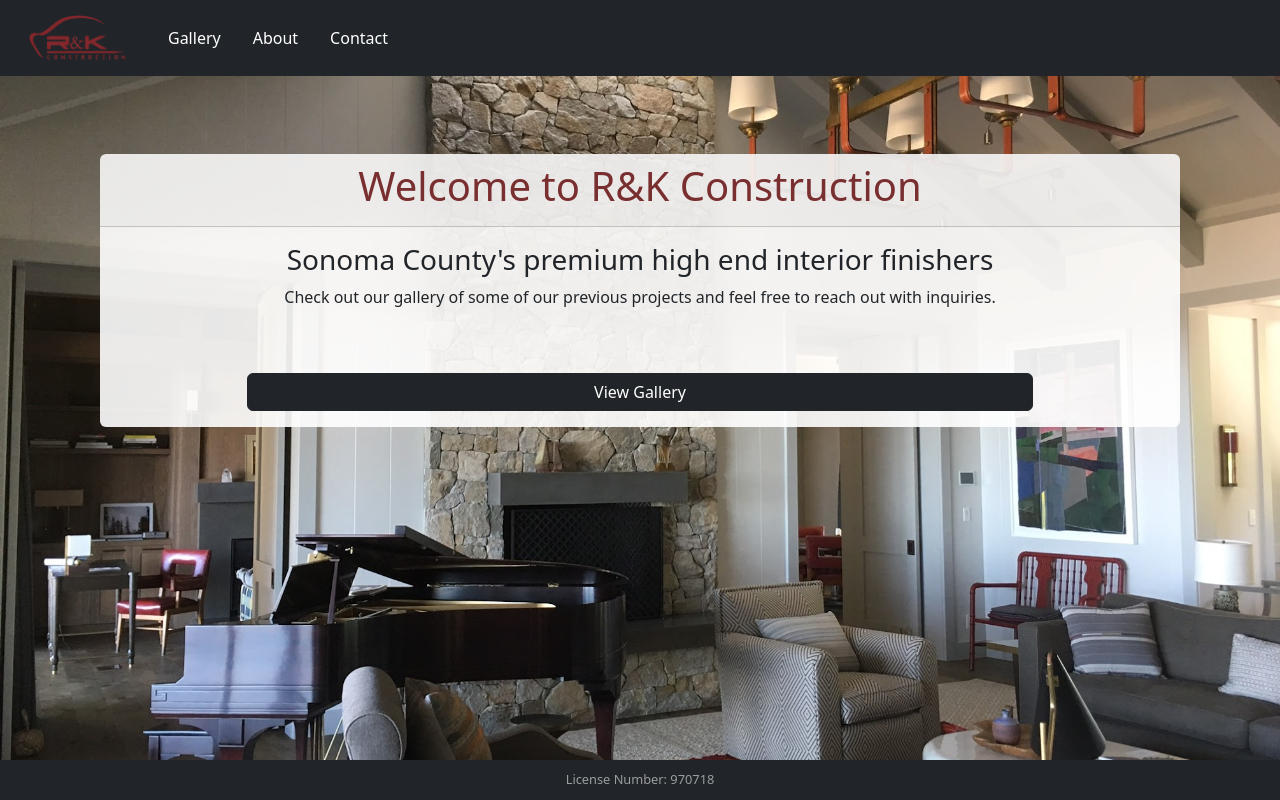
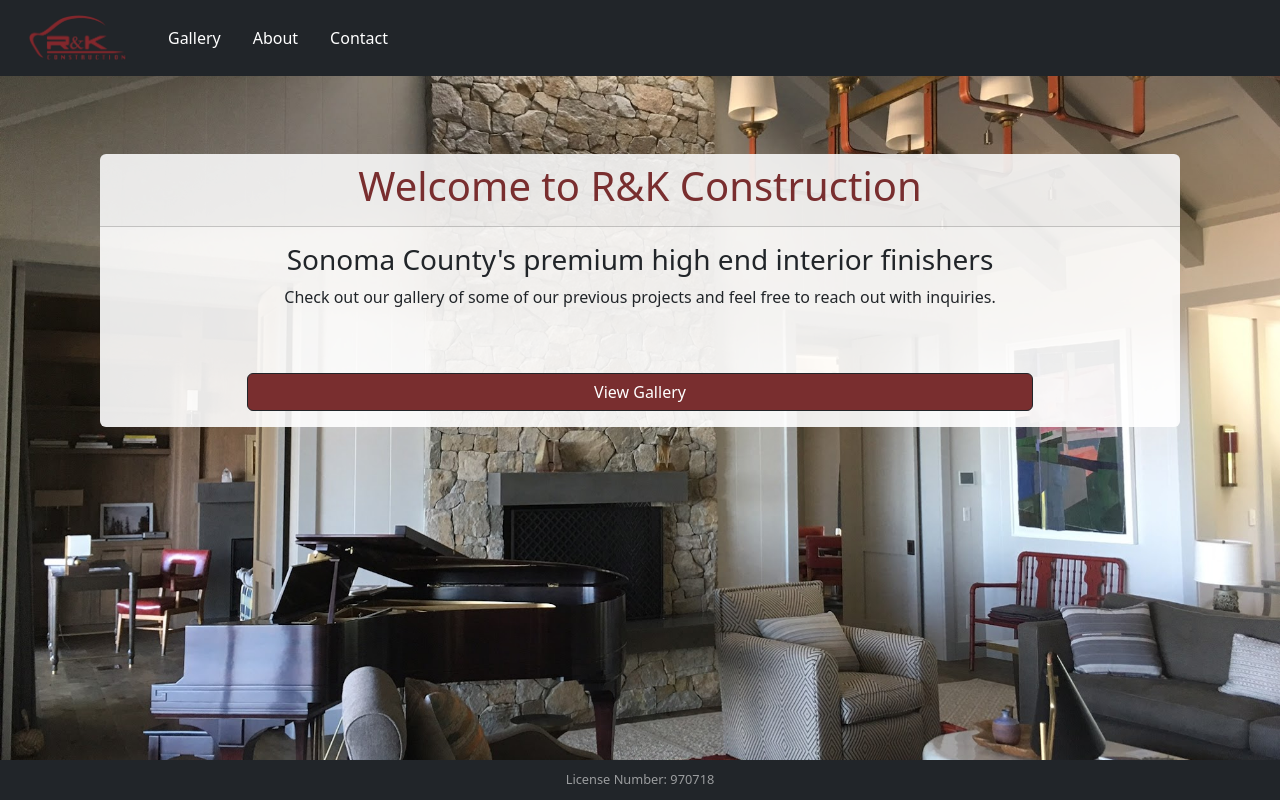
Before and after one commit to connorrubattino/R-K, a React (Vite) app: page / in a window 1280 px wide. Built offline with nearby package versions, Linux system fonts and the light colour scheme.

Commit message:
button changes

```diff
--- a/src/views/Home.tsx
+++ b/src/views/Home.tsx
@@ -13,7 +13,7 @@ export default function Home({}: HomeProps) {
         <Card.Text className='pb-5' >
           Check out our gallery of some of our previous projects and feel free to reach out with inquiries.
         </Card.Text>
-        <Link to={`/gallery`}><Button className='w-75' variant="dark">View Gallery</Button></Link>
+        <Link to={`/gallery`}><Button className='w-75' variant="dark" style={{ backgroundColor: '#792E2F', color: 'white' }}>View Gallery</Button></Link>
       </Card.Body>
     </Card>
   )
```
